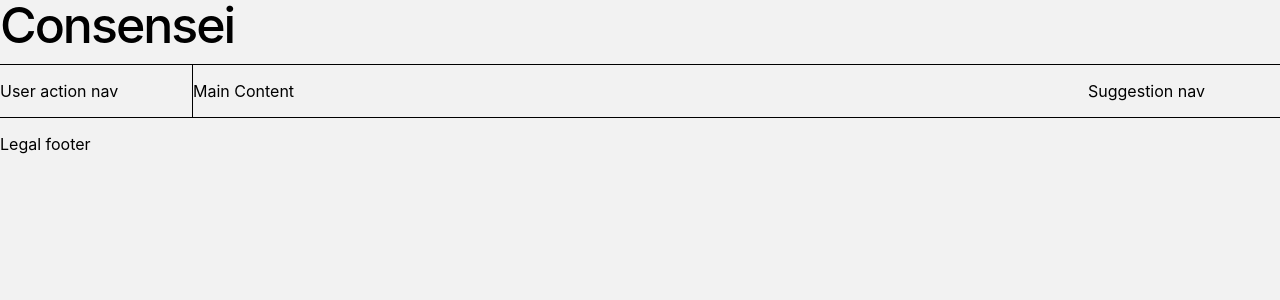
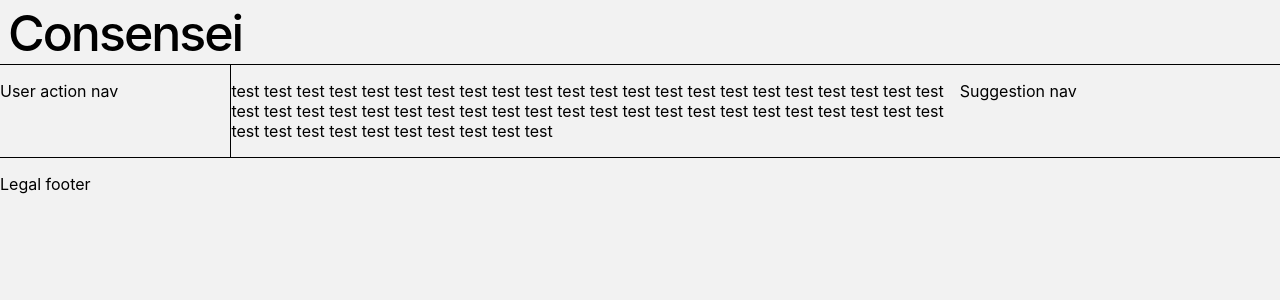
Before and after one commit to matthewberes/ratingForum, an Angular app in the folder angular/: page / in a window 1280 px wide. Shown: the top 300 px of the page. Built offline with nearby package versions, Linux system fonts and the light colour scheme.

Commit message:
fix flex bug

```diff
--- a/angular/src/app/app.component.css
+++ b/angular/src/app/app.component.css
@@ -26,31 +26,29 @@ p {
 .flexbox {
     display: flex;
     flex-wrap: wrap;
-    justify-content: space-between;
 }
 
 .header {
     height: 3rem;
     flex-basis: 100%;
-    padding-bottom: 1rem;
+    padding: .5rem;
     border-bottom: 1px solid;
 }
 
 .margin-left {
     width: 3rem;
-    flex-basis: 15%;
+    flex-basis: 18%;
     border-right: 1px solid;
 }
 
 .main {
-    flex: auto;
-    max-width: 70%;
+    flex-basis: 56.9%;
     overflow: auto;
 }
 
 .margin-right {
     width: 3rem;
-    flex-basis: 15%;
+    flex-basis: 25%;
 }
 
 .footer {
--- a/angular/src/app/app.component.html
+++ b/angular/src/app/app.component.html
@@ -10,7 +10,7 @@
     </div>
 
     <div class="main">
-      <p>Main Content</p>
+      <p>test test test test test test test test test test test test test test test test test test test test test test test test test test test test test test test test test test test test test test test test test test test test test test test test test test test test test test </p>
     </div>
 
     <div class="margin-right">
```
